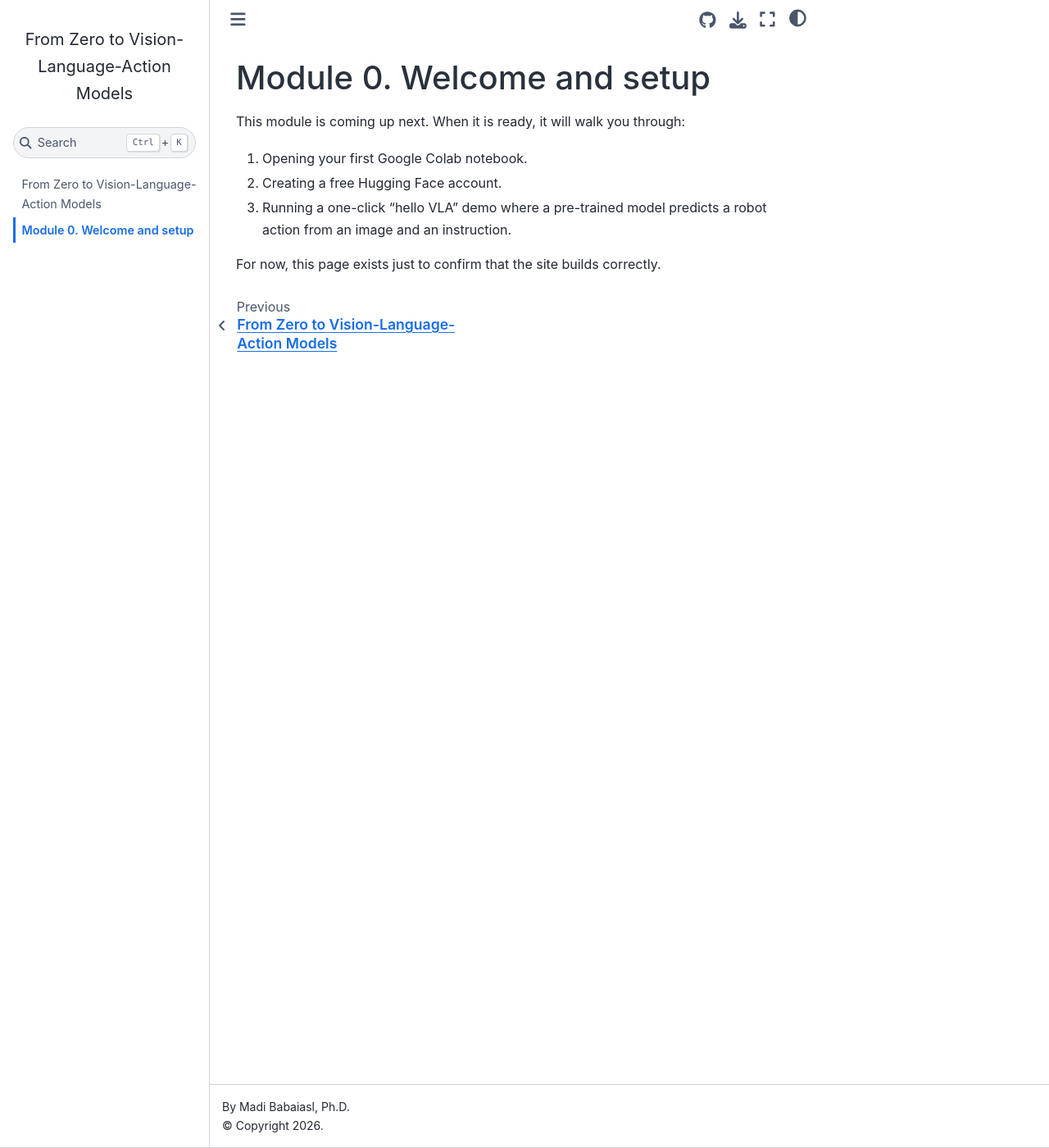
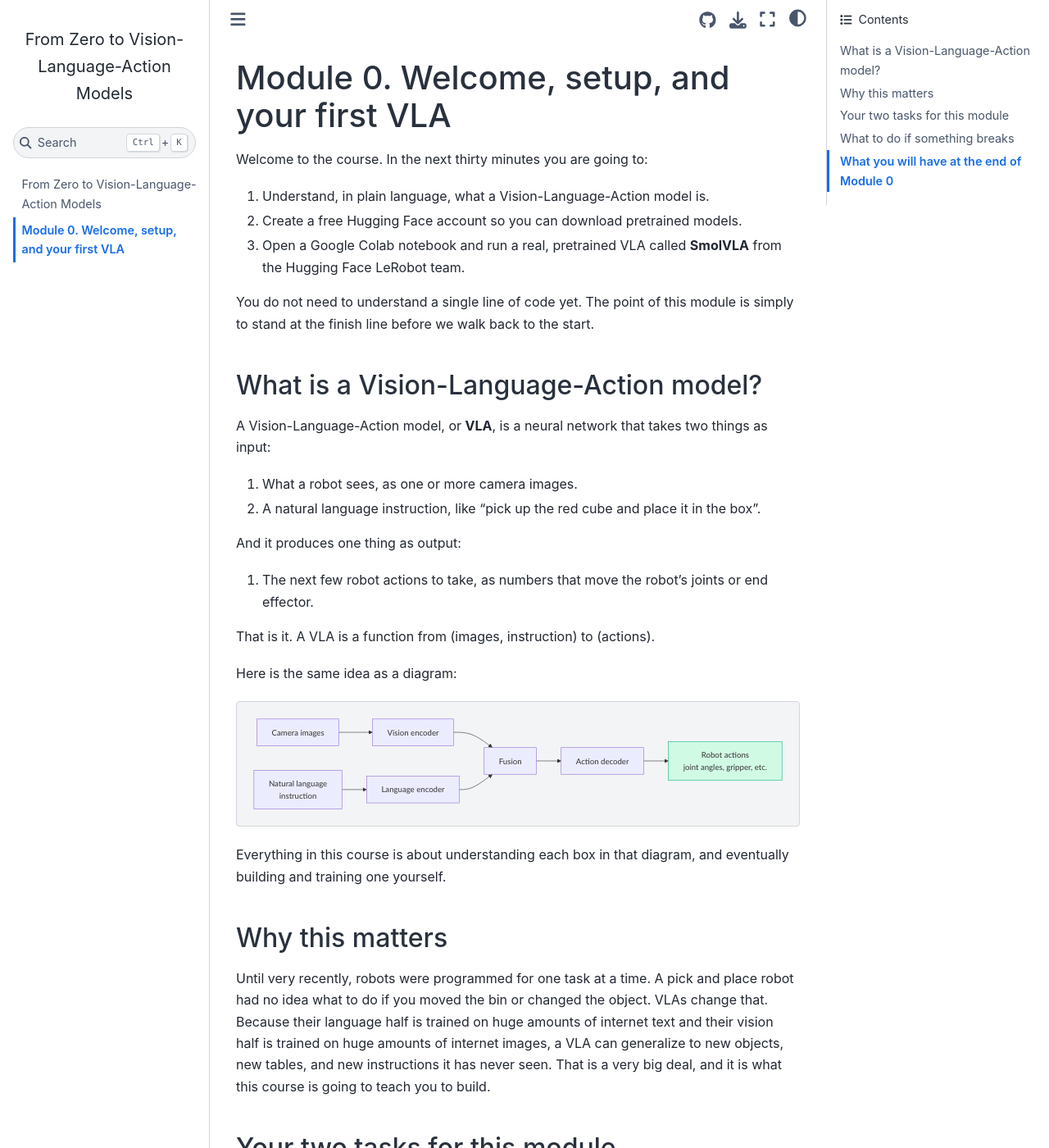
Before and after one commit to madibabaiasl/vla-from-zero, a Jupyter Book: the page built from book/module_00_welcome/lesson.md, in a window 1280 px wide and 1400 px high. Shown: the whole window at 82% size. Built offline with Jupyter Book 1.0.4 settings and Sphinx 7.4.7 and the Sphinx Book theme 1.1.4, drawn with Linux system fonts in a browser that asks for light colours; some of the changed text lies outside the part shown.

Commit message:
Update lesson.md

````diff
--- a/book/module_00_welcome/lesson.md
+++ b/book/module_00_welcome/lesson.md
@@ -1,9 +1,109 @@
-# Module 0. Welcome and setup
+# Module 0. Welcome, setup, and your first VLA
 
-This module is coming up next. When it is ready, it will walk you through:
+Welcome to the course. In the next thirty minutes you are going to:
 
-1. Opening your first Google Colab notebook.
-2. Creating a free Hugging Face account.
-3. Running a one-click "hello VLA" demo where a pre-trained model predicts a robot action from an image and an instruction.
+1. Understand, in plain language, what a Vision-Language-Action model is.
+2. Create a free Hugging Face account so you can download pretrained models.
+3. Open a Google Colab notebook and run a real, pretrained VLA called **SmolVLA** from the Hugging Face LeRobot team.
 
-For now, this page exists just to confirm that the site builds correctly.
+You do not need to understand a single line of code yet. The point of this
+module is simply to stand at the finish line before we walk back to the start.
+
+## What is a Vision-Language-Action model?
+
+A Vision-Language-Action model, or **VLA**, is a neural network that takes
+two things as input:
+
+1. What a robot sees, as one or more camera images.
+2. A natural language instruction, like "pick up the red cube and place it in the box".
+
+And it produces one thing as output:
+
+1. The next few robot actions to take, as numbers that move the robot's joints or end effector.
+
+That is it. A VLA is a function from (images, instruction) to (actions).
+
+Here is the same idea as a diagram:
+
+```{mermaid}
+flowchart LR
+    A[Camera images] --> C[Vision encoder]
+    B[Natural language<br/>instruction] --> D[Language encoder]
+    C --> E[Fusion]
+    D --> E
+    E --> F[Action decoder]
+    F --> G[Robot actions<br/>joint angles, gripper, etc.]
+    style G fill:#d1fae5,stroke:#10b981
+```
+
+Everything in this course is about understanding each box in that diagram,
+and eventually building and training one yourself.
+
+## Why this matters
+
+Until very recently, robots were programmed for one task at a time. A pick
+and place robot had no idea what to do if you moved the bin or changed the
+object. VLAs change that. Because their language half is trained on huge
+amounts of internet text and their vision half is trained on huge amounts
+of internet images, a VLA can generalize to new objects, new tables, and
+new instructions it has never seen. That is a very big deal, and it is
+what this course is going to teach you to build.
+
+## Your two tasks for this module
+
+### Task 1. Create a free Hugging Face account
+
+Hugging Face is where most open source AI models live, including every
+single model we will use in this course. Creating an account takes one
+minute and does not require a credit card.
+
+1. Go to [huggingface.co/join](https://huggingface.co/join).
+2. Sign up with your email. Pick a username you are happy with. It will
+   appear on any model or dataset you publish later.
+3. Verify your email.
+4. When you are logged in, go to your profile, click **Settings**, then
+   **Access Tokens**, then **Create new token**. Give it the name
+   `vla-course`, set the type to **Read**, and click **Create token**.
+5. Copy that token somewhere safe. You will paste it into Colab in a minute.
+   You can always come back to the same page and create another token if
+   you lose it.
+
+### Task 2. Run the Hello VLA notebook
+
+Click the little rocket icon at the top of the next page of this course
+(the page called **Hello VLA**). Pick **Colab** from the menu. The notebook
+will open in your browser.
+
+Follow the instructions inside the notebook cell by cell. By the end you
+will have:
+
+1. Loaded a real multimodal model and asked it to describe an image in
+   natural language.
+2. Loaded the full SmolVLA model and confirmed its size (about 450 million
+   parameters).
+3. Seen, with your own eyes, that a pretrained VLA is not a mystical black
+   box. It is a file you can download, load, and inspect.
+
+## What to do if something breaks
+
+The single most common thing that will break in any notebook in this course
+is that a library has updated its API since the course was written. When
+that happens:
+
+1. Read the error message. Most of the time it tells you exactly what changed.
+2. Search the error on the library's GitHub issues page.
+3. If you are stuck, open an issue on this course's repo with the error
+   and which lesson you were on, and we will fix the notebook.
+
+Flaky Colab runtimes are the second most common issue. If a cell hangs for
+more than two minutes on something that should be fast, click
+**Runtime → Restart session** and run the cells again.
+
+## What you will have at the end of Module 0
+
+1. A Hugging Face account and access token.
+2. A Colab notebook you ran yourself, end to end.
+3. A working mental picture of the three parts of a VLA: vision, language, action.
+
+When all of the above is true, move on to **Module 1**, where we start
+building real intuition by coding with NumPy and plotting our first graphs.
````
